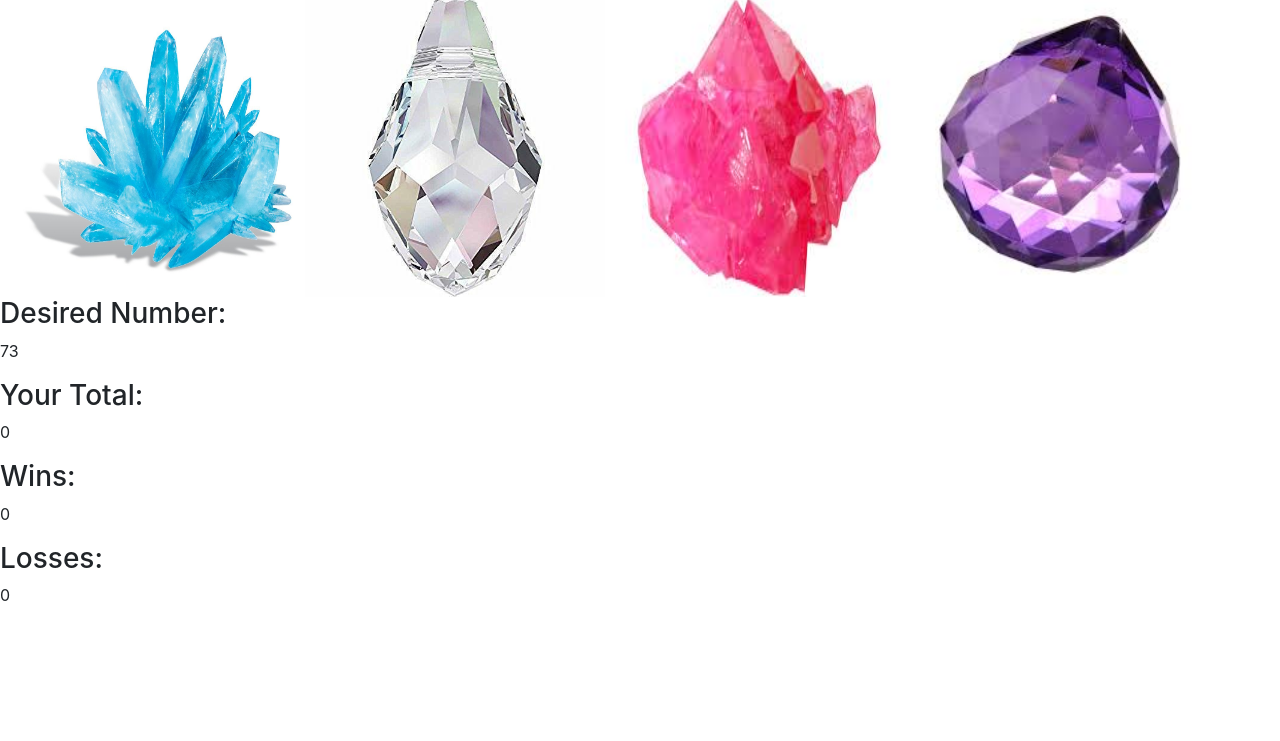
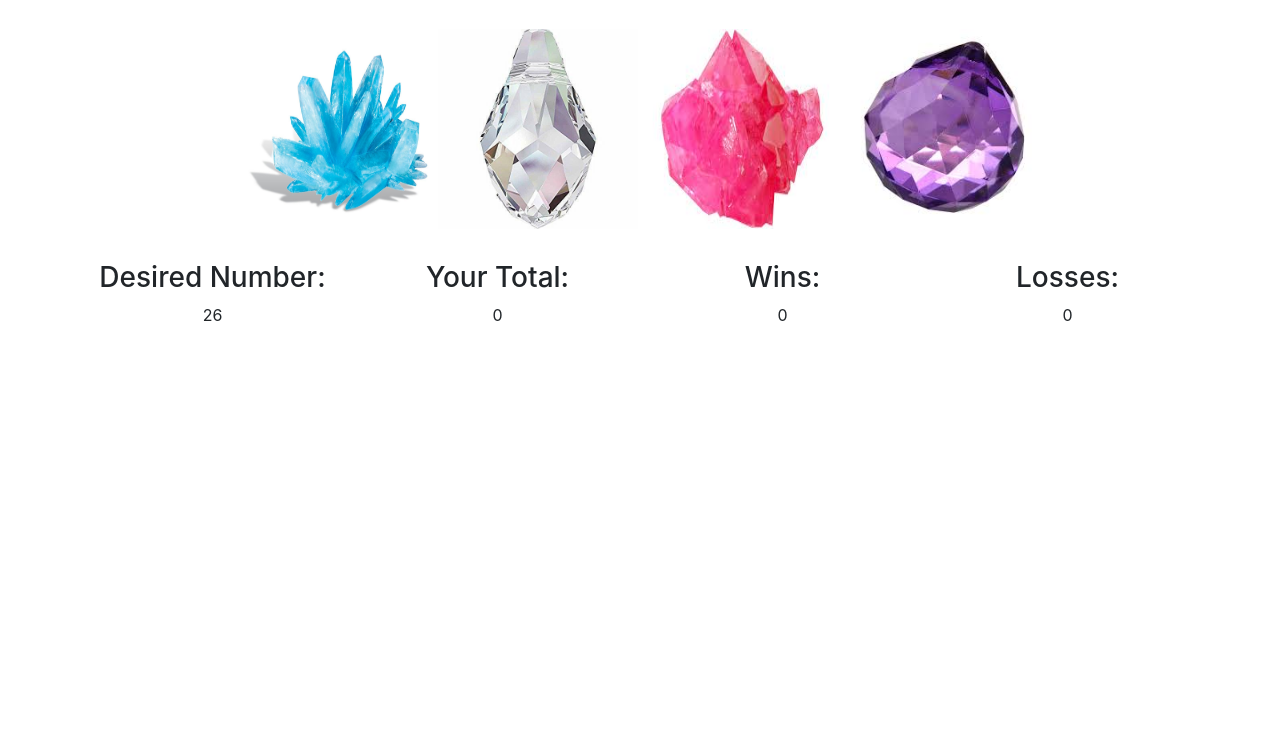
Before and after one commit to mrsfafrak/unit-4-game, a plain HTML site: page index.html in a window 1280 px wide. Shown: the part 59-800 px from the top of the page. Drawn offline with nearby package versions, Linux system fonts and the light colour scheme.

Commit message:
working gamegit add assets/ index.html

```diff
--- a/assets/css/style.css
+++ b/assets/css/style.css
@@ -1,4 +1,7 @@
 img{
-  height: 300px;
-  width: 300px;
+  height: 200px;
+  width: 200px;
 }
+.row-spacing{
+    margin-bottom: 2rem;
+}
--- a/assets/javascript/game.js
+++ b/assets/javascript/game.js
@@ -3,44 +3,46 @@ var wins = 0;
 var losses = 0;
 $("#wins").text(wins);
 $("#losses").text(losses);
+var desiredNumber =0;
+var numberOptions = [];
+var sum=0;
 
+// function to generate fresh numbers
+function numGen (){
 // generates random desired number player is trying to get to (19-120)
 // 102 comes from: 120-19+1 from stack overflow answer (max-min+1)+min
-var desiredNumber = Math.floor(Math.random() * (102) + 19);
+desiredNumber = Math.floor(Math.random() * (102) + 19);
 $("#num-goal").text(desiredNumber);
-
-var numberOptions = [];
 for (var i = 0; i < 4; i++) {
     numberOptions[i] = Math.floor(Math.random() * 12) + 1;
-    console.log(numberOptions);
 };
 $("#crystal-1").val(numberOptions[0]);
 $("#crystal-2").val(numberOptions[1]);
 $("#crystal-3").val(numberOptions[2]);
 $("#crystal-4").val(numberOptions[3]);
+// sets player's current total to 0 and they will build on it by clicking crystals
+sum = 0;
+$("#total").text(sum);
+};
 
-// console.log($("#crystal-1").val());
-
-// sets player's current total to 0 and they will build on it
-var sum = 0;
-$("#total").text(sum);
+numGen();
 
 // function for when any crystal is clicked
 $(".crystal").on("click", function () {
     var crystalVal = $(this).val();
-    // console.log(crystalVal);
     crystalVal = parseInt(crystalVal);
     sum += crystalVal;
     $("#total").text(sum);
-    console.log(sum);
     if (sum === desiredNumber) {
         wins++;
         $("#wins").text(wins);
         alert("You win!");
+        numGen();
     }
-    else if (sum > desiredNumber) {
+    else if (sum >= desiredNumber) {
         losses++;
         $("#losses").text(losses);
         alert("You lose!");
+        numGen();
     }
 });
--- a/index.html
+++ b/index.html
@@ -16,21 +16,40 @@
 </head>
 
 <body>
+    <div class="container">
+        <div class="row row-spacing">
+            <div class="col-md-12 text-center">
                 <h1>Crystal Collector Game</h1>
+            </div>
+        </div>
+        <div class="row row-spacing">
+            <div class="col-md-12 text-center">
+                <!-- images of crystals -->
                 <img class="crystal" id="crystal-1" src="./assets/images/Blue_Crystal.jpg" alt="Blue_Crystal">
                 <img class="crystal" id="crystal-2" src="./assets/images/Clear_Crystal.jpg" alt="Clear_Crystal">
                 <img class="crystal" id="crystal-3" src="./assets/images/Pink_Crystal.jpeg" alt="Pink_Crystal">
                 <img class="crystal" id="crystal-4" src="./assets/images/Purple_Crystal.jpeg" alt="Purple_Crystal">
-    <!-- <button id="new-game">New Game!</button> -->
+            </div>
+        </div>
+        <div class="row row-spacing">
+            <div class="col-md-3 text-center">
                 <h3>Desired Number:</h3>
                 <p id="num-goal"></p>
+            </div>
+            <div class="col-md-3 text-center">
                 <h3>Your Total:</h3>
                 <p id="total"></p>
+            </div>
+            <div class="col-md-3 text-center">
                 <h3>Wins:</h3>
                 <p id="wins"></p>
+            </div>
+            <div class="col-md-3 text-center">
                 <h3>Losses:</h3>
                 <p id="losses"></p>
-
+            </div>
+        </div>
+    </div>
 
     <!-- link to external js file -->
     <script src="./assets/javascript/game.js"></script>
```
Lines whose indentation alone changed are shown as unchanged.
